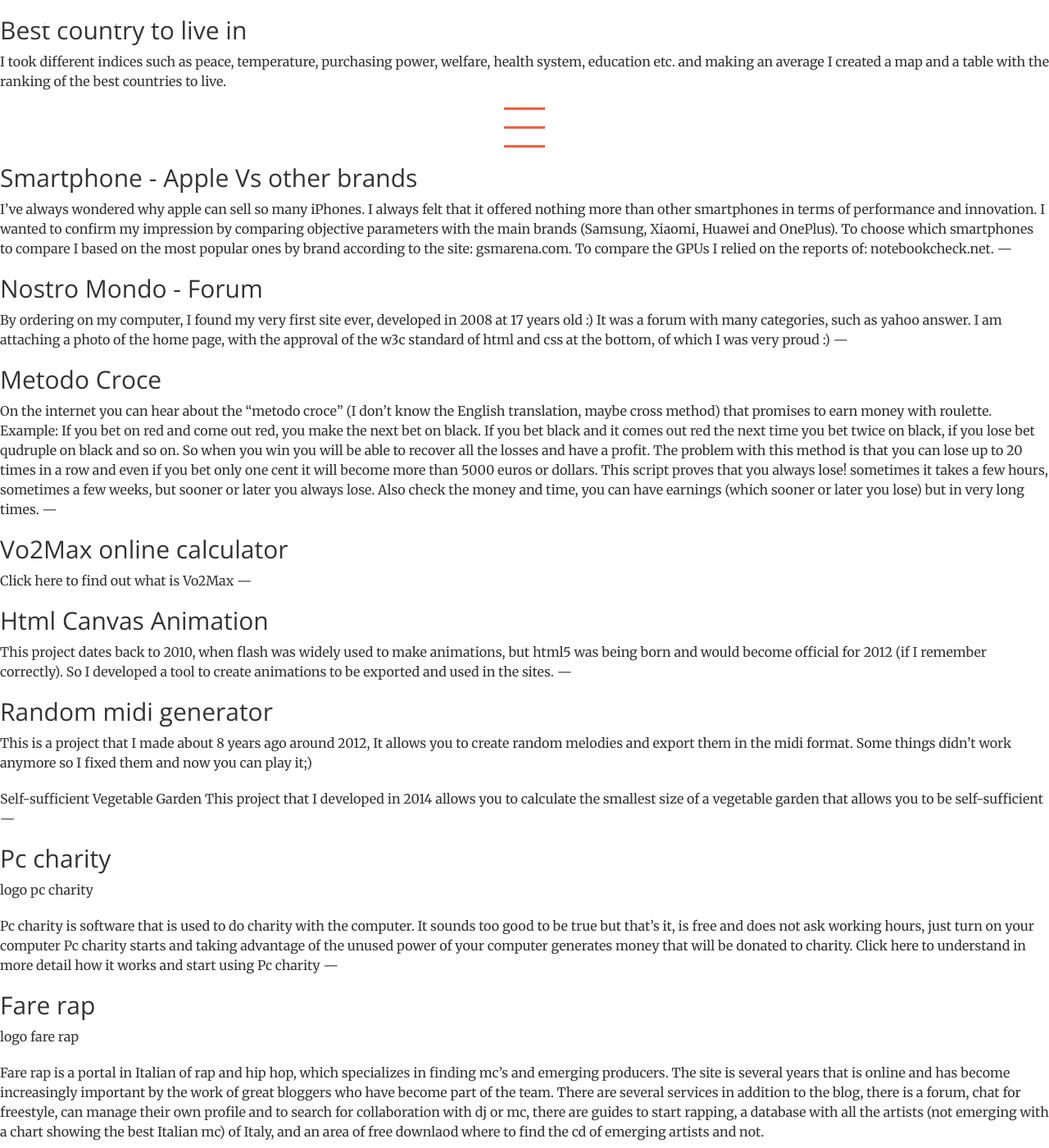
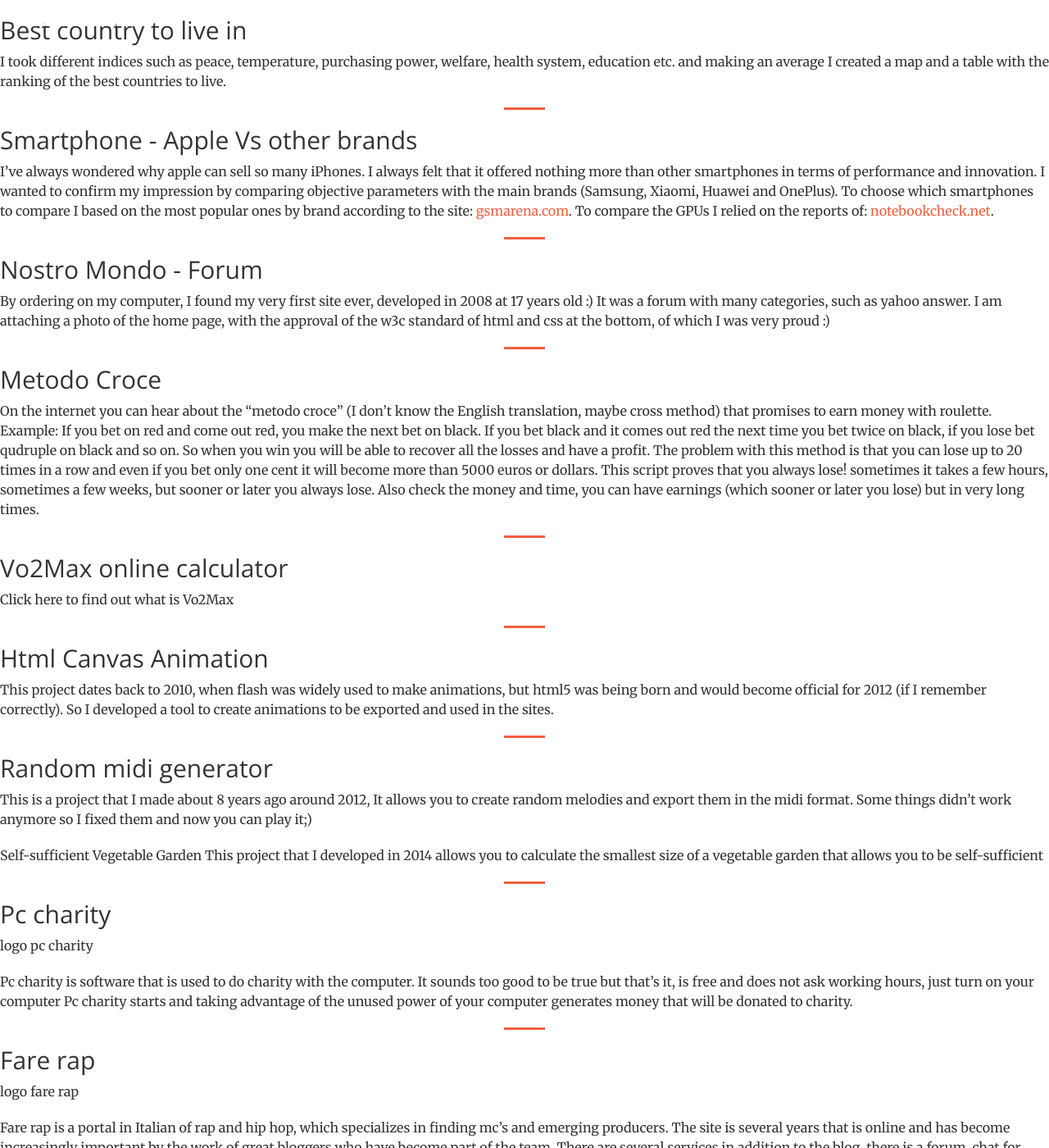
Before and after one commit to iacoposk8/iacoposk8.github.io, a Jekyll site: the page built from projects.md, in a window 1280 px wide and 1400 px high. Shown: the whole window at 82% size. Built offline with Jekyll 4.4.1, drawn with Linux system fonts in a browser that asks for light colours; some of the changed text lies outside the part shown.

Commit message:
Update projects.md

```diff
--- a/projects.md
+++ b/projects.md
@@ -7,17 +7,17 @@ I took different indices such as peace, temperature, purchasing power, welfare,
 
 ---
 
-***
+## Smartphone - Apple Vs other brands
+I've always wondered why apple can sell so many iPhones. I always felt that it offered nothing more than other smartphones in terms of performance and innovation. I wanted to confirm my impression by comparing objective parameters with the main brands (Samsung, Xiaomi, Huawei and OnePlus). To choose which smartphones to compare I based on the most popular ones by brand according to the site: [gsmarena.com](https://www.gsmarena.com/).
+To compare the GPUs I relied on the reports of: [notebookcheck.net](https://www.notebookcheck.net/).
 
-___
+---
 
-## Smartphone - Apple Vs other brands
-I've always wondered why apple can sell so many iPhones. I always felt that it offered nothing more than other smartphones in terms of performance and innovation. I wanted to confirm my impression by comparing objective parameters with the main brands (Samsung, Xiaomi, Huawei and OnePlus). To choose which smartphones to compare I based on the most popular ones by brand according to the site: gsmarena.com.
-To compare the GPUs I relied on the reports of: notebookcheck.net.
----
 ## Nostro Mondo - Forum
 By ordering on my computer, I found my very first site ever, developed in 2008 at 17 years old :) It was a forum with many categories, such as yahoo answer. I am attaching a photo of the home page, with the approval of the w3c standard of html and css at the bottom, of which I was very proud :)
+
 ---
+
 ## Metodo Croce
 On the internet you can hear about the "metodo croce" (I don't know the English translation, maybe cross method) that promises to earn money with roulette.
 Example:
@@ -27,38 +27,49 @@ So when you win you will be able to recover all the losses and have a profit.
 The problem with this method is that you can lose up to 20 times in a row and even if you bet only one cent it will become more than 5000 euros or dollars.
 This script proves that you always lose! sometimes it takes a few hours, sometimes a few weeks, but sooner or later you always lose.
 Also check the money and time, you can have earnings (which sooner or later you lose) but in very long times.
+
 ---
+
 ## Vo2Max online calculator
 Click here to find out what is Vo2Max
+
 ---
+
 ## Html Canvas Animation
 This project dates back to 2010, when flash was widely used to make animations, but html5 was being born and would become official for 2012 (if I remember correctly). So I developed a tool to create animations to be exported and used in the sites.
+
 ---
+
 ## Random midi generator
 This is a project that I made about 8 years ago around 2012, It allows you to create random melodies and export them in the midi format. Some things didn't work anymore so I fixed them and now you can play it;)
 
 Self-sufficient Vegetable Garden
 This project that I developed in 2014 allows you to calculate the smallest size of a vegetable garden that allows you to be self-sufficient
+
 ---
+
 ## Pc charity
 logo pc charity
 
 Pc charity is software that is used to do charity with the computer.
 It sounds too good to be true but that's it, is free and does not ask working hours, just turn on your computer Pc charity starts and taking advantage of the unused power of your computer generates money that will be donated to charity.
-Click here to understand in more detail how it works and start using Pc charity
+
 ---
+
 ## Fare rap
 logo fare rap
 
 Fare rap is a portal in Italian of rap and hip hop, which specializes in finding mc's and emerging producers.
 The site is several years that is online and has become increasingly important by the work of great bloggers who have become part of the team.
-There are several services in addition to the blog, there is a forum, chat for freestyle, can manage their own profile and to search for collaboration with dj or mc, there are guides to start rapping, a database with all the artists (not emerging with a chart showing the best Italian mc) of Italy, and an area of free downlaod where to find the cd of emerging artists and not.
+There are several services in addition to the blog, there is a forum, chat for freestyle, can manage their own profile and to search for collaboration with dj or mc, there are guides to start rapping, a database with all the artists (not emerging [with a chart showing the best Italian mc](https://fare-rap.it/index.php/rap-database)) of Italy, and an area of free downlaod where to find the cd of emerging artists and not.
 
-Come see what we mean :)
+[Come see what we mean](http://fare-rap.it) :)
+
 ---
+
 ## Joomla extension
 logo htm tool
 
 In the-html-tool.com my old site, as well as various projects, I introduced the extensions of joomla.
 Working as a web developer, every now we needed extensions that do not exist, in that case the development and share them.
-Now these extensions you can find them on this site, in the download section.
+Now these extensions you can find them on this site, in the [download](/download) section.
```
